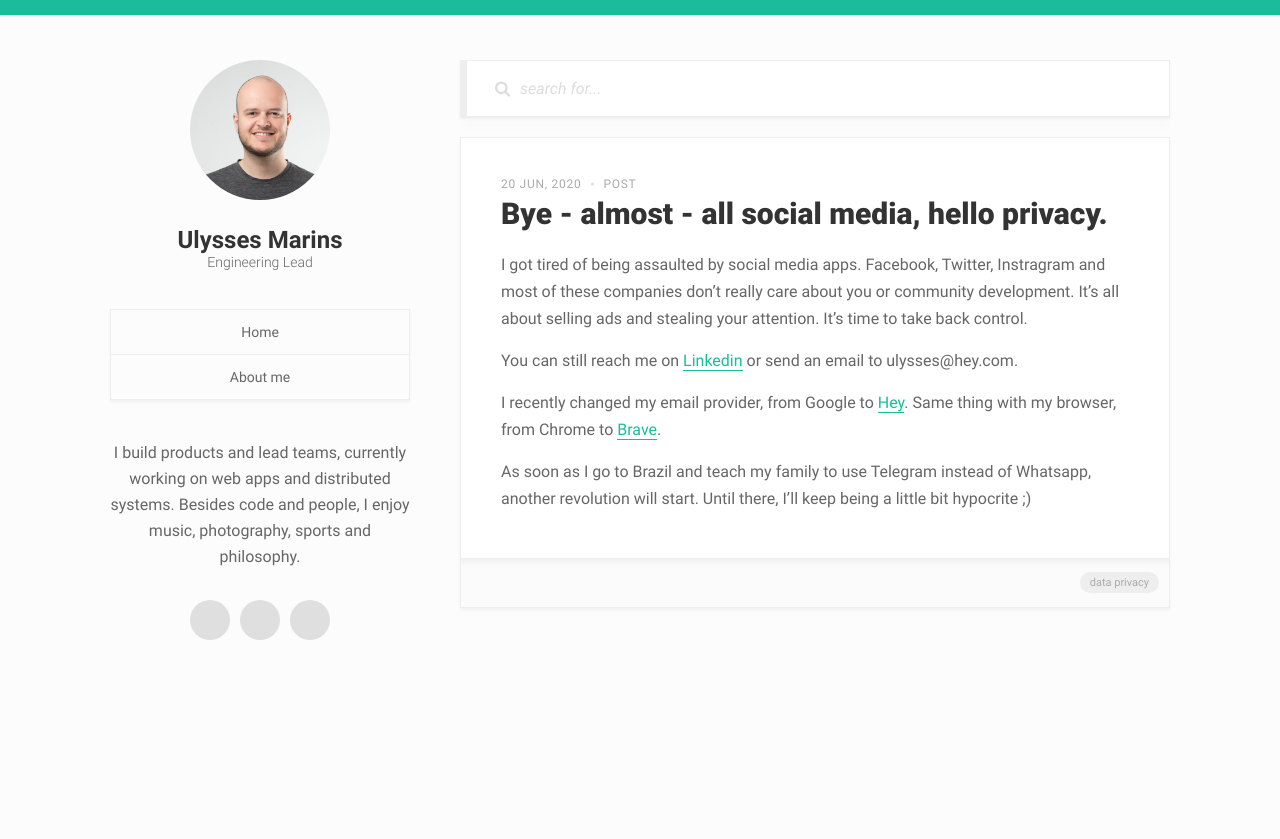
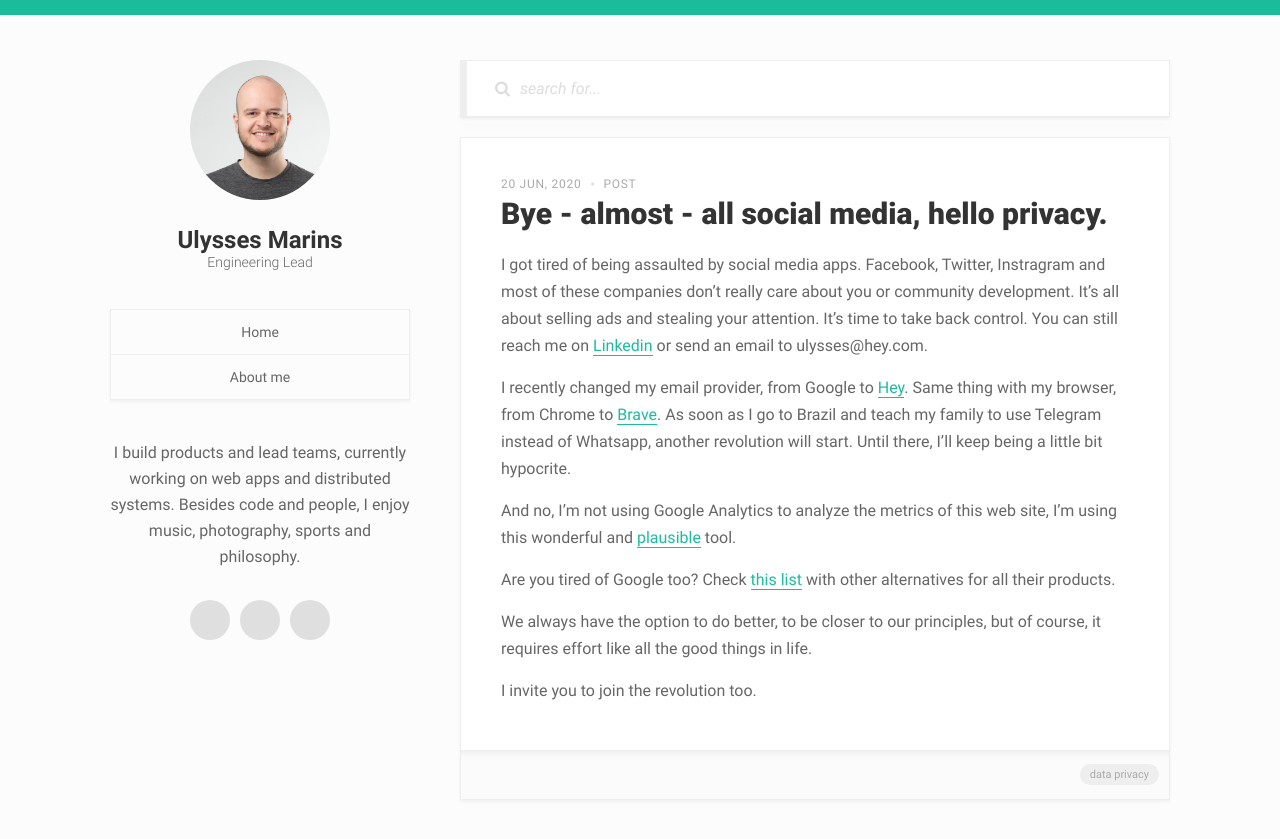
Before and after one commit to ulymarins/ulymarins.github.io, a Jekyll site: the page built from _posts/2020-06-27-docmentation.md, in a window 1280 px wide. Shown: the top 839 px of the page. Built offline with Jekyll 4.4.1, drawn with Linux system fonts in a browser that asks for light colours.

Commit message:
editing post

```diff
--- a/_posts/2020-06-27-docmentation.md
+++ b/_posts/2020-06-27-docmentation.md
@@ -9,10 +9,14 @@
 tags:
 - data privacy
 ---
-I got tired of being assaulted by social media apps. Facebook, Twitter, Instragram and most of these companies don't really care about you or community development. It's all about selling ads and stealing your attention. It's time to take back control.
+I got tired of being assaulted by social media apps. Facebook, Twitter, Instragram and most of these companies don't really care about you or community development. It's all about selling ads and stealing your attention. It's time to take back control. You can still reach me on [Linkedin](https://www.linkedin.com/in/ulymarins/) or send an email to ulysses@hey.com.
 
-You can still reach me on [Linkedin](https://www.linkedin.com/in/ulymarins/) or send an email to ulysses@hey.com.
+I recently changed my email provider, from Google to [Hey](https://hey.com/). Same thing with my browser, from Chrome to [Brave](https://brave.com/). As soon as I go to Brazil and teach my family to use Telegram instead of Whatsapp, another revolution will start. Until there, I'll keep being a little bit hypocrite.
 
-I recently changed my email provider, from Google to [Hey](https://hey.com/). Same thing with my browser, from Chrome to [Brave](https://brave.com/).
+And no, I'm not using Google Analytics to analyze the metrics of this web site, I'm using this wonderful and [plausible](https://plausible.io/) tool.
 
-As soon as I go to Brazil and teach my family to use Telegram instead of Whatsapp, another revolution will start. Until there, I'll keep being a little bit hypocrite ;)
+Are you tired of Google too? Check [this list](https://restoreprivacy.com/google-alternatives/) with other alternatives for all their products.
+
+We always have the option to do better, to be closer to our principles, but of course, it requires effort like all the good things in life.
+
+I invite you to join the revolution too.
```
